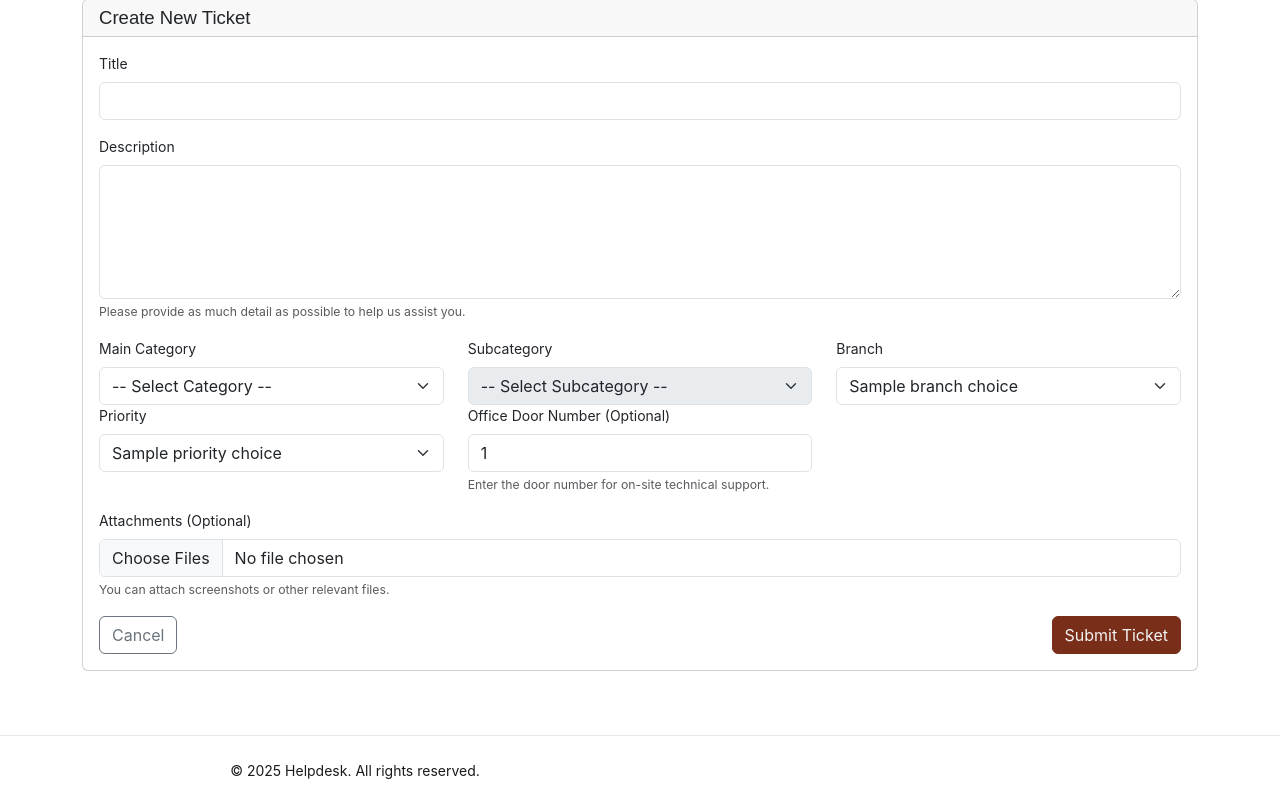
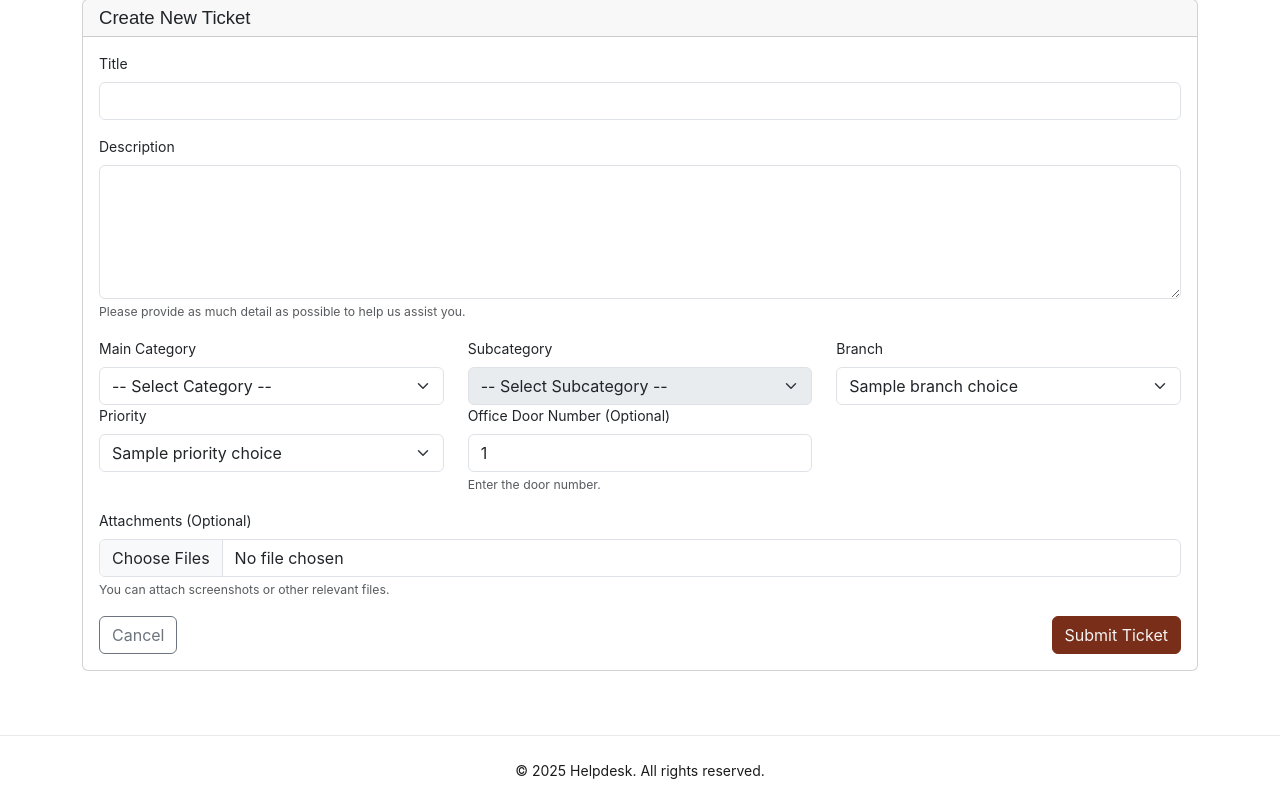
Before and after one commit to ifeyi/ifeyiHelpdesk2025, a Django app: template helpdesk_app/tickets/templates/tickets/ticket_create.html in a window 1280 px wide. Shown: the part 169-974 px from the top of the page. Run offline with Django 4.2, Linux system fonts and the light colour scheme; the template is opened without the code that fills it: most values are stand-ins (such as "Sample title", 1, 10 or a date in 2020).

Commit message:
Last edit cfcHelpdesk

```diff
--- a/helpdesk_app/core/templates/base.html
+++ b/helpdesk_app/core/templates/base.html
@@ -111,8 +111,8 @@
     <footer id="helpdesk-footer" class="py-4 mt-auto">
         <div class="container">
             <div class="row">
-                <div class="col-md-6">
-                    <p>&copy; {% now "Y" %} Helpdesk. {% trans "All rights reserved." %}</p>
+                <div class="col-md-12">
+                    <p style="text-align:center;">&copy; {% now "Y" %} Helpdesk. {% trans "All rights reserved." %}</p>
                 </div>
             </div>
         </div>
--- a/helpdesk_app/tickets/models.py
+++ b/helpdesk_app/tickets/models.py
@@ -71,7 +71,7 @@ class Ticket(models.Model):
     # Basic Fields
     title = models.CharField(_('Title'), max_length=255)
     description = models.TextField(_('Description'))
-    office_door_number = models.CharField(_('Office Door Number'), max_length=20, blank=True, null=True, help_text=_('Optional: Enter the office door number for on-site visits'))
+    office_door_number = models.CharField(_('Office Door Number'), max_length=20, blank=True, null=True, help_text=_('Optional: Enter the office door number'))
     status = models.CharField(
         _('Status'),
         max_length=20,
--- a/helpdesk_app/tickets/templates/tickets/ticket_create.html
+++ b/helpdesk_app/tickets/templates/tickets/ticket_create.html
@@ -69,8 +69,8 @@
                     <div class="col-md-4">
                         <label for="office_door_number" class="form-label">{% trans "Office Door Number" %} ({% trans "Optional" %})</label>
                         <input type="text" class="form-control" id="office_door_number" name="office_door_number"
-                               value="{{ ticket.office_door_number|default:'' }}" placeholder="{% trans 'e.g. A-203' %}">
-                        <div class="form-text">{% trans "Enter the door number for on-site technical support" %}.</div>
+                               value="{{ ticket.office_door_number|default:'' }}" placeholder="{% trans 'e.g. 203' %}">
+                        <div class="form-text">{% trans "Enter the door number" %}.</div>
                     </div>
                 </div>
 
--- a/helpdesk_app/tickets/templates/tickets/ticket_update.html
+++ b/helpdesk_app/tickets/templates/tickets/ticket_update.html
@@ -71,8 +71,8 @@
                     <div class="col-md-4">
                         <label for="office_door_number" class="form-label">{% trans "Office Door Number" %} ({% trans "Optional" %})</label>
                         <input type="text" class="form-control" id="office_door_number" name="office_door_number"
-                               value="{{ ticket.office_door_number|default:'' }}" placeholder="{% trans 'e.g. A-203' %}">
-                        <div class="form-text">{% trans "Enter the door number for on-site technical support" %}.</div>
+                               value="{{ ticket.office_door_number|default:'' }}" placeholder="{% trans 'e.g. 203' %}">
+                        <div class="form-text">{% trans "Enter the door number" %}.</div>
                     </div>
                     {% if user.is_staff or user.agent_profile %}
                     <div class="col-md-4">
```
Also changed, not shown: helpdesk_app/locale/en/LC_MESSAGES/django.po, helpdesk_app/locale/fr/LC_MESSAGES/django.po, 1 other file.
